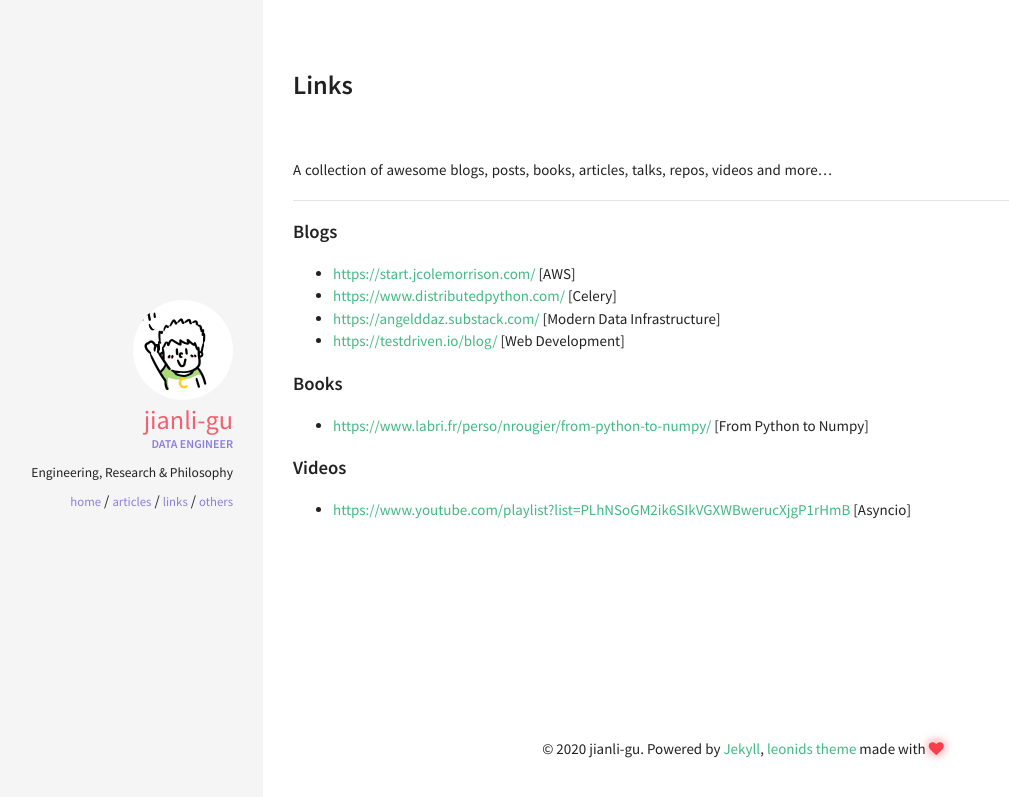
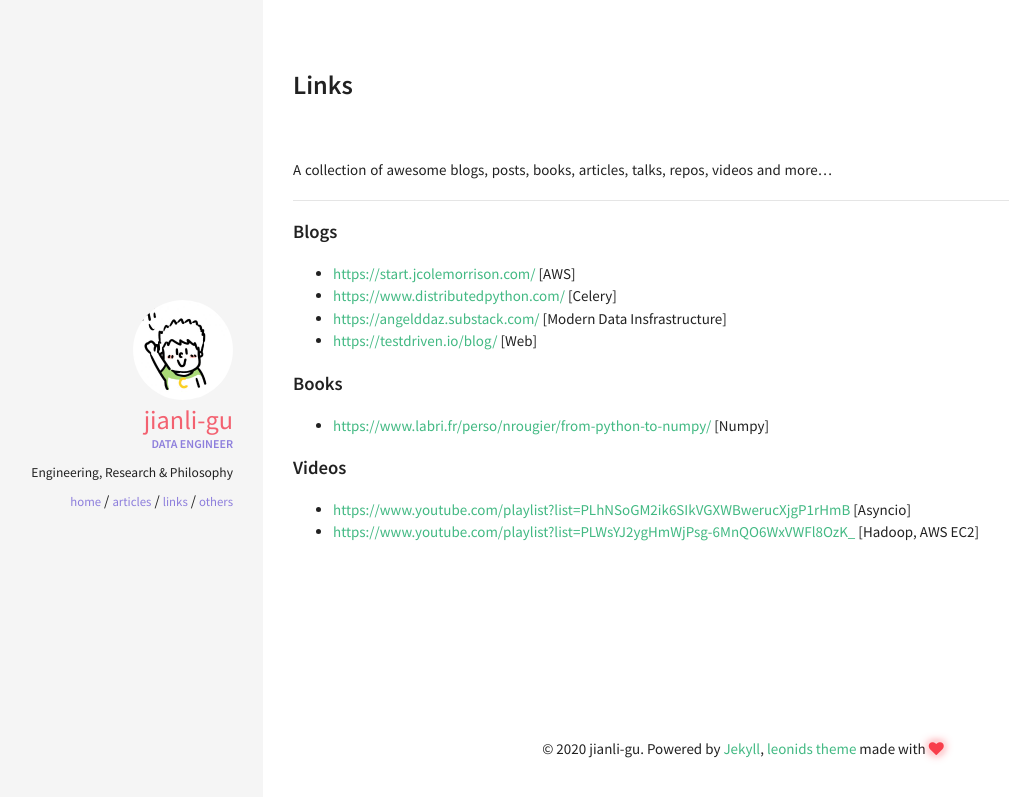
Before and after one commit to jianli-gu/jianli-gu.github.io, a Jekyll site: the page built from links.md, in a window 1280 px wide. Shown: the top 797 px of the page, without its empty margins (57-1066 px from the left). Built offline with Jekyll 4.4.1, drawn with Linux system fonts in a browser that asks for light colours.

Commit message:
Update links

```diff
--- a/links.md
+++ b/links.md
@@ -12,15 +12,17 @@ A collection of awesome blogs, posts, books, articles, talks, repos, videos and
 
 - [https://start.jcolemorrison.com/](https://start.jcolemorrison.com/) [AWS]
 - [https://www.distributedpython.com/](https://www.distributedpython.com/) [Celery]
-- [https://angelddaz.substack.com/](https://angelddaz.substack.com/) [Modern Data Infrastructure]
-- [https://testdriven.io/blog/](https://testdriven.io/blog/) [Web Development]
+- [https://angelddaz.substack.com/](https://angelddaz.substack.com/) [Modern Data Insfrastructure]
+- [https://testdriven.io/blog/](https://testdriven.io/blog/) [Web]
 
 
 #### Books
 - [https://www.labri.fr/perso/nrougier/from-python-to-numpy/](
-  https://www.labri.fr/perso/nrougier/from-python-to-numpy) [From Python to Numpy]
+  https://www.labri.fr/perso/nrougier/from-python-to-numpy) [Numpy]
 
 
 #### Videos
 - [https://www.youtube.com/playlist?list=PLhNSoGM2ik6SIkVGXWBwerucXjgP1rHmB](
   https://www.youtube.com/playlist?list=PLhNSoGM2ik6SIkVGXWBwerucXjgP1rHmB) [Asyncio]
+- [https://www.youtube.com/playlist?list=PLWsYJ2ygHmWjPsg-6MnQO6WxVWFl8OzK_](
+  https://www.youtube.com/playlist?list=PLWsYJ2ygHmWjPsg-6MnQO6WxVWFl8OzK_) [Hadoop, AWS EC2]
```
